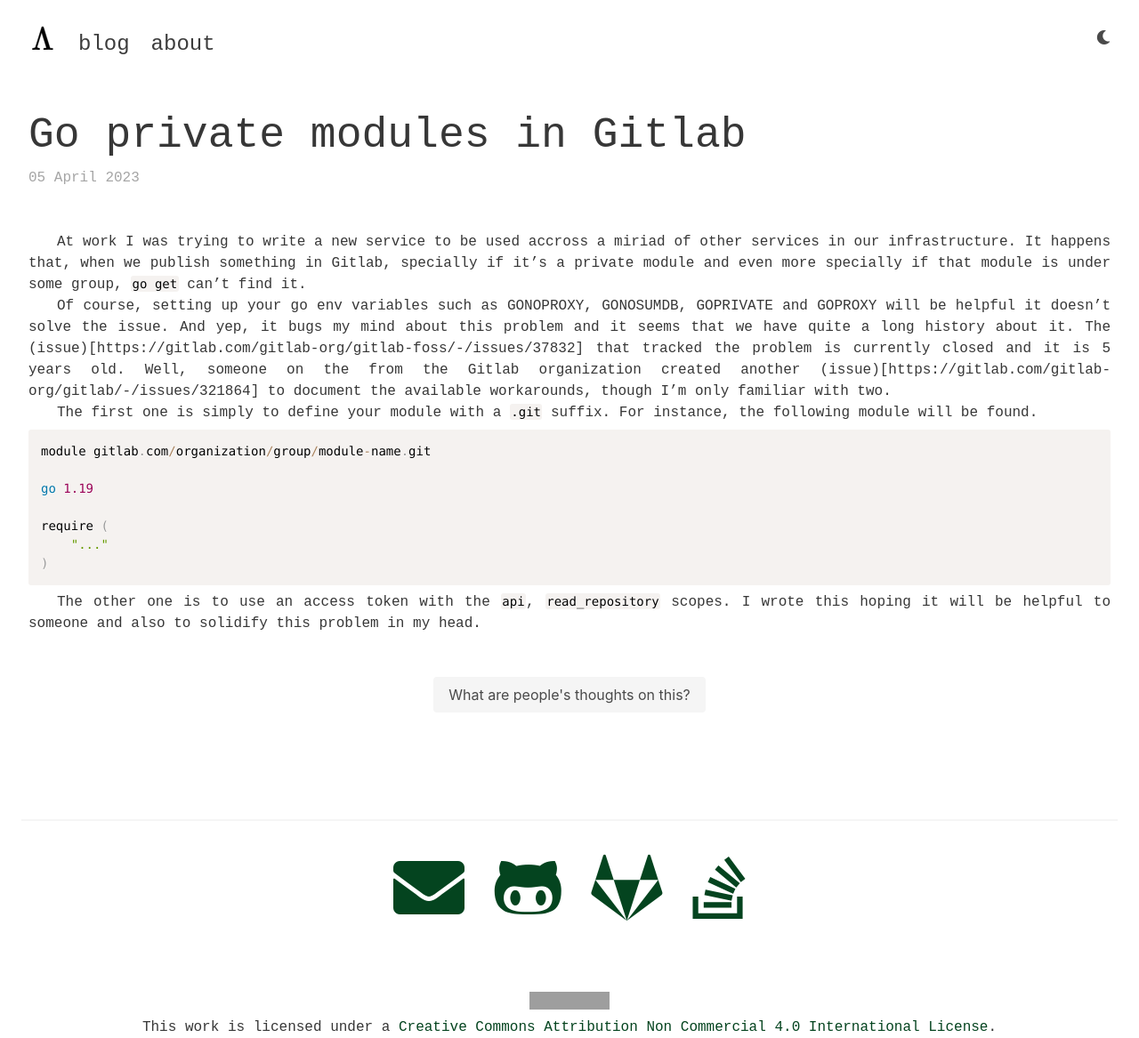
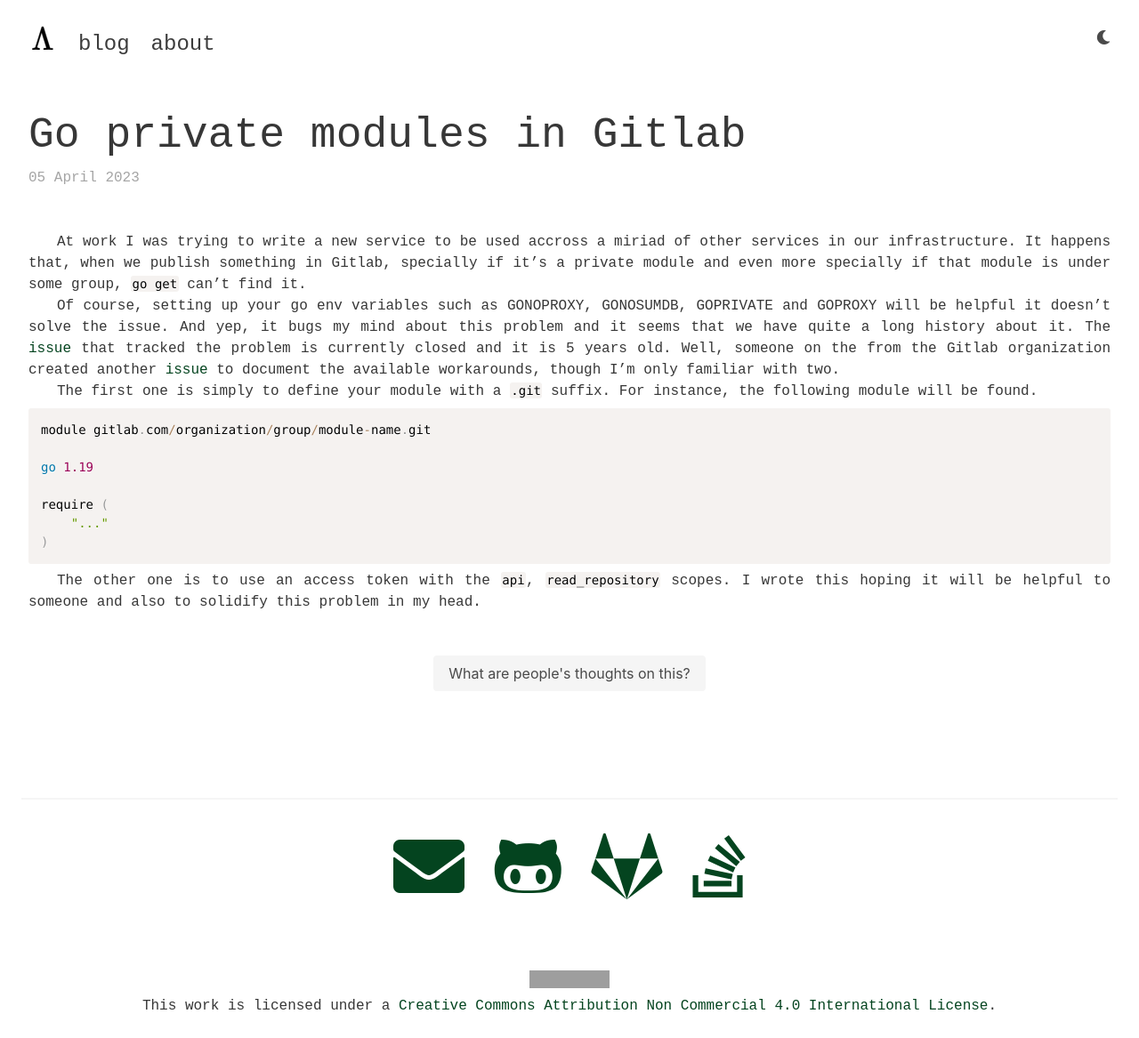
Before and after one commit to rafaelcn/rafaelcn.github.io, a Jekyll site: the page built from _posts/2023-04-05-go-private-modules-in-gitlab.md, in a window 1280 px wide. Shown: the whole page at 89% size. Built offline with Jekyll 4.4.1, drawn with Linux system fonts in a browser that asks for light colours; after the commit the page ends 1143 px from its top, so only the background shows below that; grey boxes are pictures that could not be loaded.

Commit message:
Update link format in the post

```diff
--- a/_posts/2023-04-05-go-private-modules-in-gitlab.md
+++ b/_posts/2023-04-05-go-private-modules-in-gitlab.md
@@ -14,10 +14,10 @@
 Of course, setting up your go env variables such as GONOPROXY, GONOSUMDB,
 GOPRIVATE and GOPROXY will be helpful it doesn't solve the issue. And yep, it
 bugs my mind about this problem and it seems that we have quite a  long history
-about it. The (issue)[https://gitlab.com/gitlab-org/gitlab-foss/-/issues/37832]
+about it. The [issue](https://gitlab.com/gitlab-org/gitlab-foss/-/issues/37832)
 that tracked  the problem is currently closed and it is 5 years old. Well,
 someone on the from  the Gitlab organization created another
-(issue)[https://gitlab.com/gitlab-org/gitlab/-/issues/321864] to document the
+[issue](https://gitlab.com/gitlab-org/gitlab/-/issues/321864) to document the
 available workarounds, though I'm only familiar with two.
 
 The first one is simply to define your module with a `.git` suffix. For
```
